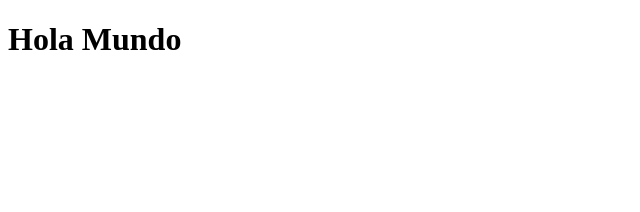
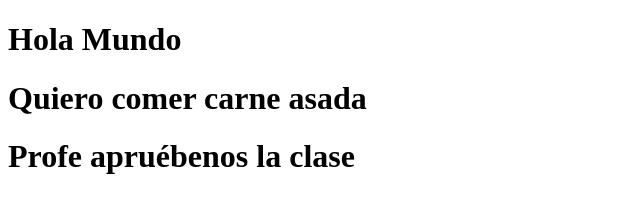
Before and after one commit to Yonjar-Android/EjemploGit, a plain HTML site: page index.html in a window 1280 px wide. Shown: the whole page, without its empty margins (0-640 px from the left). Drawn offline with Linux system fonts and the light colour scheme.

```diff
--- a/index.html
+++ b/index.html
@@ -7,6 +7,8 @@
 </head>
 <body>
     <h1>Hola Mundo</h1>
+    <h1>Quiero comer carne asada</h1>
+    <h1>Profe apruébenos la clase</h1>
     <script src="app.js"></script>
 </body>
 </html>
```
